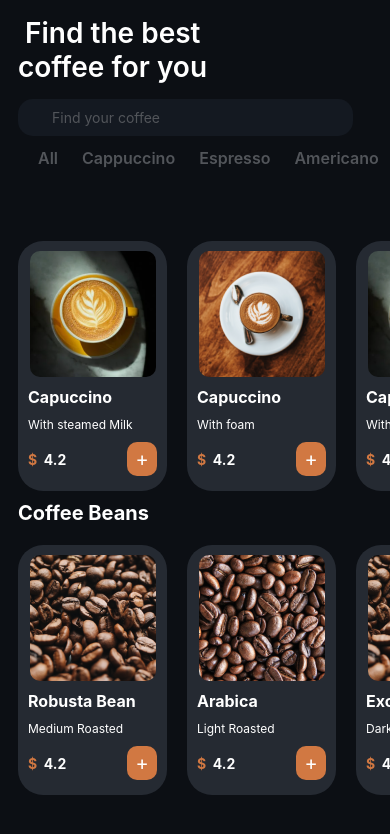
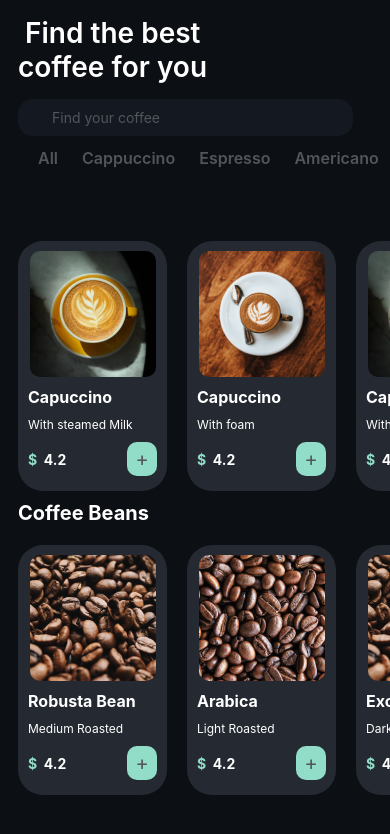
Before and after one commit to okorieonyedikachi/coffeeroom-app, a React Native app: screen /Home in a window 390 px wide. Shown: the top 834 px of the page. Built offline with nearby package versions, Linux system fonts and the light colour scheme; some icons are missing.

Commit message:
clean ups

```diff
--- a/src/components/productList.tsx
+++ b/src/components/productList.tsx
@@ -1,3 +1,4 @@
+import { Link } from '@react-navigation/native';
 import { View, Text, StyleSheet, Image, Pressable, FlatList } from 'react-native';
 // import { ScrollView } from 'react-native-gesture-handler';
 
@@ -41,10 +42,10 @@ const ProductList = ({
                   alignItems: 'center',
                 }}>
                 <Text style={styles.productPrice}>
-                  <Text style={{ color: '#D17842' }}>$ </Text> {item.productPrice}
+                  <Text style={{ color: colors.mintColor }}>$ </Text> {item.productPrice}
                 </Text>
                 <Pressable style={styles.buttton}>
-                  <Text style={{ fontSize: Sizes.md, color: colors.primaryColor }}>+</Text>
+                  <Text style={{ fontSize: Sizes.md, color: colors.greyColor }}>+</Text>
                 </Pressable>
               </View>
             </View>
@@ -84,7 +85,7 @@ const styles = StyleSheet.create({
     color: colors.primaryColor,
   },
   buttton: {
-    backgroundColor: '#D17842',
+    backgroundColor: colors.mintColor,
     width: 30,
     justifyContent: 'center',
     alignItems: 'center',
--- a/src/constants/theme.ts
+++ b/src/constants/theme.ts
@@ -2,6 +2,7 @@ export const colors = {
   primaryColor: '#FFFFFF',
   btnColor: '#D17842',
   greyColor: '#52555A',
+  mintColor: '#92DDC8',
 };
 
 export const Sizes = {
```
Also changed, not shown: src/screens/productDetail.tsx (+9 -0 lines).
